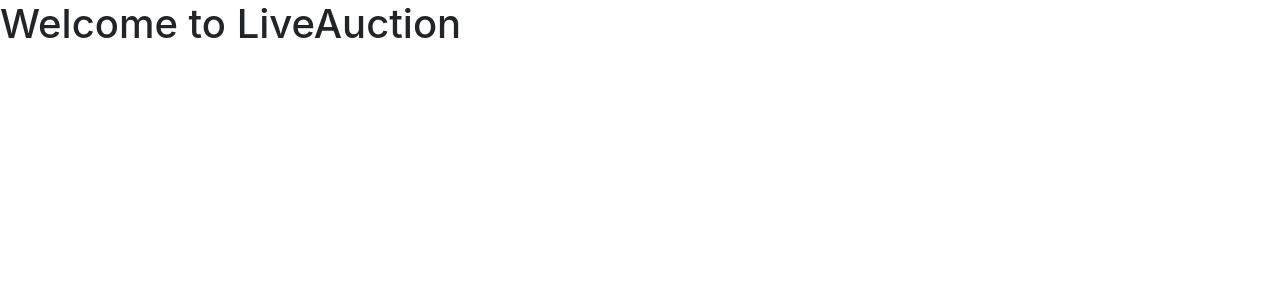
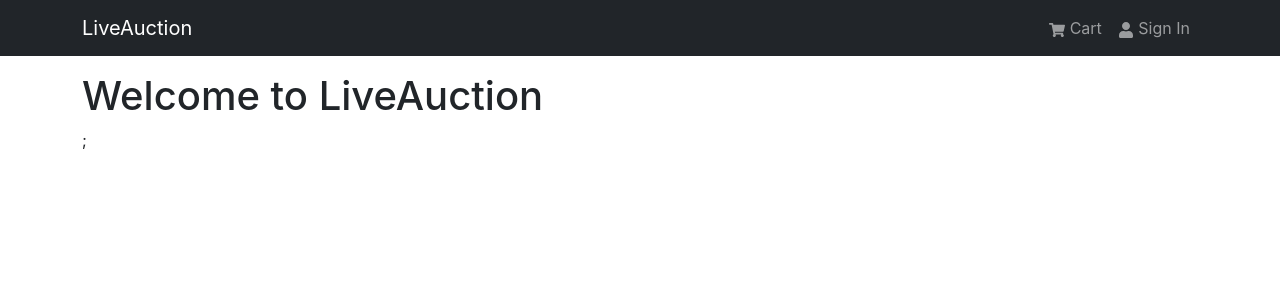
Before and after one commit to rob4abcba/mern-ecom-2023-reduxtoolkit-13.5h, a React (Create React App) app in the folder frontend/: page / in a window 1280 px wide. Shown: the top 300 px of the page. Built offline with nearby package versions, Linux system fonts and the light colour scheme.

Commit message:
Add Header.js component. Wrap body with Container tags and main tags.

```diff
--- a/frontend/src/App.js
+++ b/frontend/src/App.js
@@ -1,7 +1,19 @@
 import React from "react";
+// import { Container } from "react-bootstrap/lib/Tab";
+import { Container } from "react-bootstrap";
+import Header from "./components/Header";
 
 const App = () => {
-  return <h1>Welcome to LiveAuction</h1>;
+  return (
+    <>
+      <Header />
+      <main className="py-3">
+        <Container>
+          <h1>Welcome to LiveAuction</h1>;
+        </Container>
+      </main>
+    </>
+  );
 };
 
 export default App;
```
